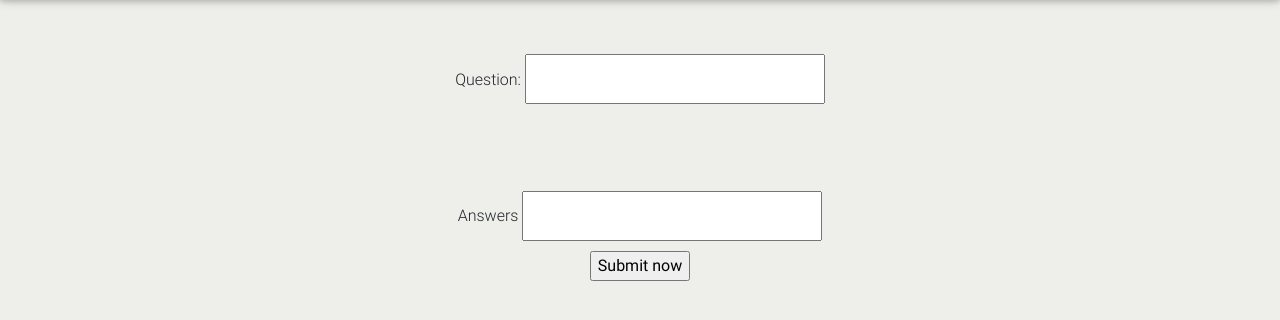
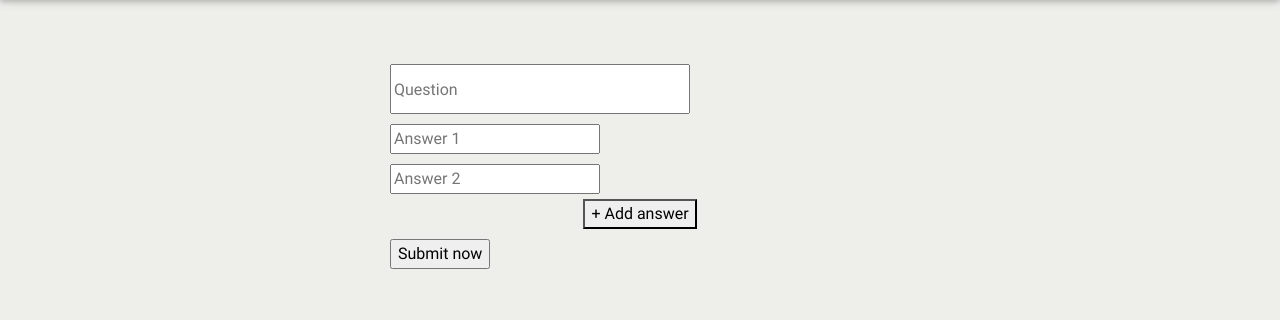
Before and after one commit to patrykwenz/flask_google_auth_voting, a Flask app: page /admin in a window 1280 px wide. Shown: the part 194-514 px from the top of the page. Run offline with Flask 2, Linux system fonts and the light colour scheme; the visitor is signed in with stand-in values (Sample User, id 1); some libraries are stand-ins or nearby versions.

Commit message:
admin panel fixed

```diff
--- a/app.py
+++ b/app.py
@@ -60,31 +60,48 @@ def get_google_provider_cfg():
 
 @app.route("/admin", methods=["GET", "POST"])
 def admin():
-    if current_user.is_admin:
-        if request.method == "POST":
-            q = request.form["question"]
-            ans = request.form["answers"].split(",")
-            voting_id = id_generator()
-            print(ans)
+    if current_user.is_authenticated:
+        if current_user.is_admin:
+            if request.method == "POST":
+                other_questions = db["Info"].find()
+                q = request.form["question"]
 
-            query = {
-                "voting_id": voting_id,
-                "title": q,
-                "ans": ans,
-                "creator": current_user.id
+                if q == "":
+                    flash("Question can not be empty", category="danger")
+                    return render_template("admin2.html")
 
-            }
+                for quer in other_questions:
+                    if "".join(q.split(" ")).lower() == "".join(quer["title"].split(" ")).lower():
+                        flash("Similar question already exists", category="danger")
+                        return render_template("admin2.html")
 
-            cluster_insert = db["Info"].insert_one(query)
-            flash("Question added", category="info")
+                ans = []
+                for a in request.form.getlist('answer'):
+                    if a != "":
+                        ans.append(a)
+                if len(ans) < 2:
+                    flash("U need more answers", category="danger")
+                    return render_template("admin2.html")
+
+                else:
+                    voting_id = id_generator()
+                    query = {
+                        "voting_id": voting_id,
+                        "title": q,
+                        "ans": ans,
+                        "creator": current_user.id
+
+                    }
+                    cluster_insert = db["Info"].insert_one(query)
+                    flash("Question added", category="info")
+                    return render_template("admin2.html")
+            return render_template("admin2.html")
+
+        else:
+            flash("You are not admin", category="danger")
             return redirect(url_for("index"))
-
-        return render_template("admin.html")
-
-
     else:
-        flash("You are not admin", category="danger")
-        return redirect(url_for("index"))
+        return redirect(url_for("login"))
 
 
 @app.route("/")
--- /dev/null
+++ b/templates/admin2.html
@@ -0,0 +1,54 @@
+{% extends "base.html" %}
+
+{% block content %}
+
+
+    <div class="ans-container">
+
+        <form id="form" method="POST">
+            <div id="inform">
+                <input class="ans-inner" type="text" id="question" name="question" placeholder="Question">
+                <input type="text" id="input-1" name="answer" placeholder="Answer 1">
+                <input type="text" id="input-2" name="answer" placeholder="Answer 2">
+
+            </div>
+
+            <div>
+                <button style="margin-top: 5px" id="btn" type="button">+ Add answer</button>
+                <input type="submit" value="Submit now"/>
+
+            </div>
+        </form>
+
+    </div>
+
+
+
+
+    <script>
+        (function () {
+            var counter = 2;
+            var btn = document.getElementById('btn');
+            var form = document.getElementById('inform');
+            var addInput = function () {
+                counter++;
+                var input = document.createElement("input");
+                input.id = 'input-' + counter;
+                input.type = 'text';
+                input.name = 'answer';
+                input.placeholder = 'Answer ' + counter;
+                form.appendChild(input);
+            };
+            btn.addEventListener('click', function () {
+                addInput();
+            }.bind(this));
+        })();
+    </script>
+
+    <style>
+        input {
+            display: block;
+            margin-top: 10px;
+        }
+    </style>
+{% endblock content %}
```
Also changed, not shown: templates/home.html (+7 -5 lines), static/img/home.png (added).
